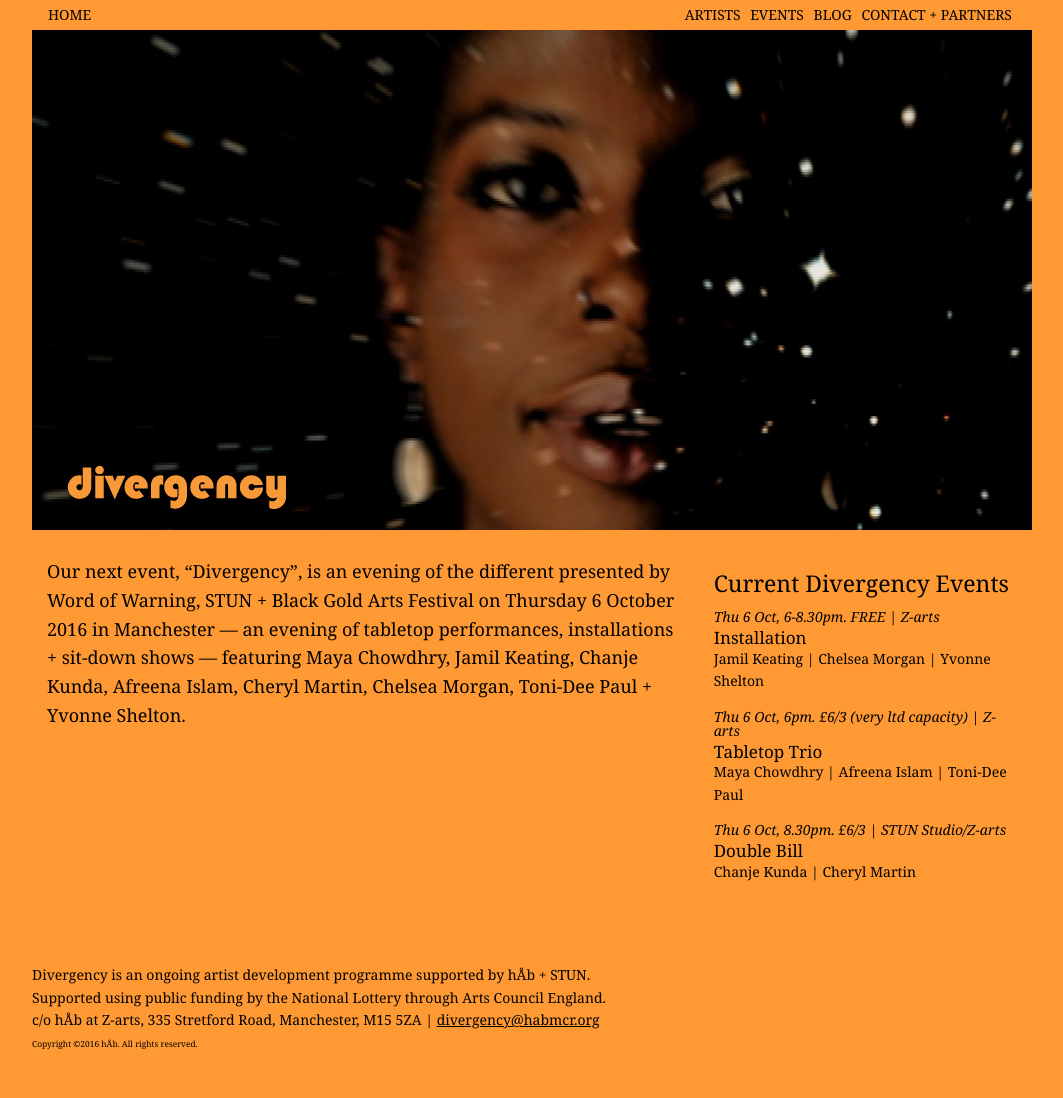
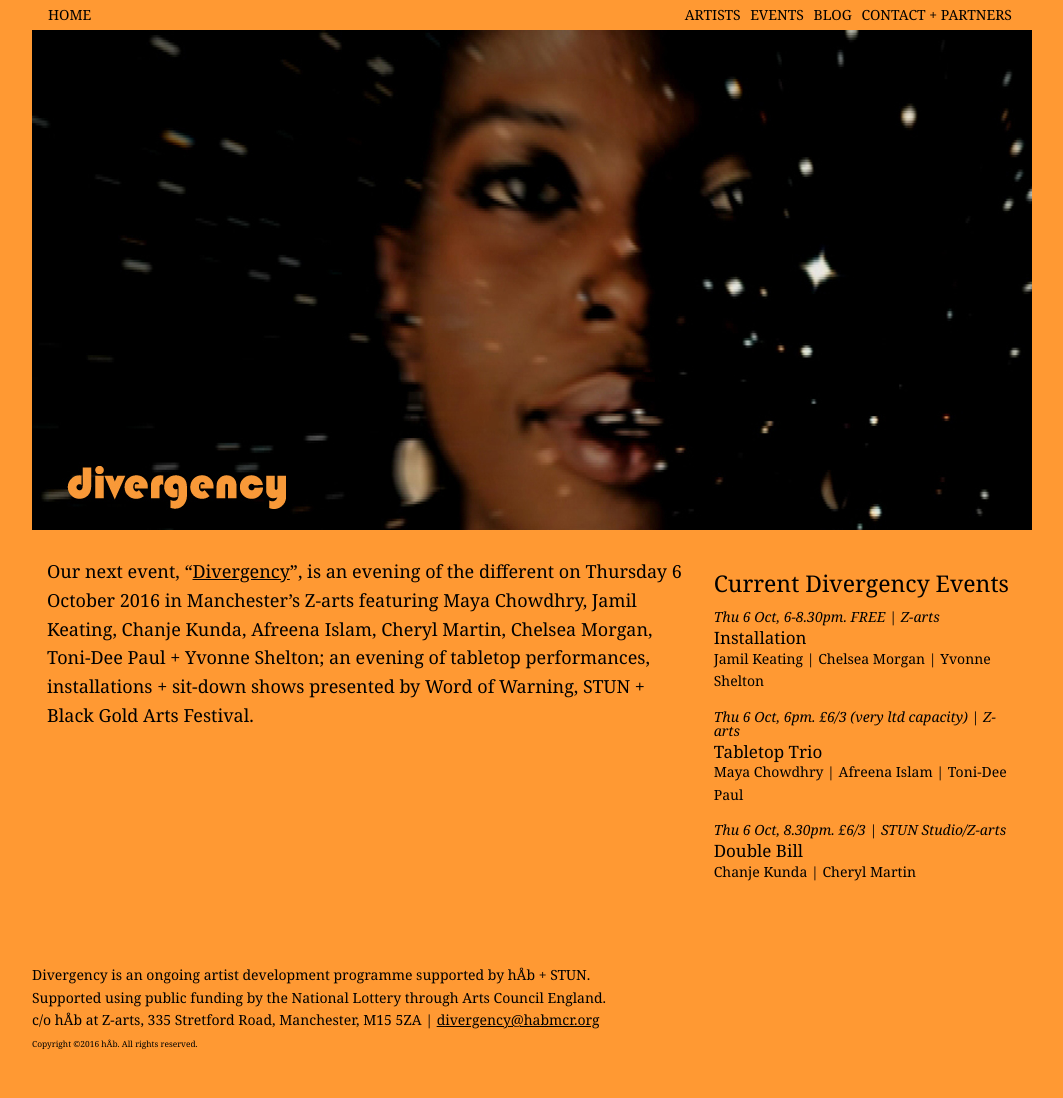
Before and after one commit to divergencymcr/divergencymcr.github.io, a Jekyll site: the page built from current/event/index.md, in a window 1280 px wide. Shown: the whole page, without its empty margins (108-1171 px from the left). Built offline with Jekyll 4.4.1, drawn with Linux system fonts in a browser that asks for light colours.

Commit message:
Update index.md

```diff
--- a/current/event/index.md
+++ b/current/event/index.md
@@ -6,4 +6,4 @@ rootpath: "../../"
 is_index: true
 
 ---
-Our next event, "Divergency", is an evening of the different presented by Word of Warning, STUN + Black Gold Arts Festival on Thursday 6 October 2016 in Manchester — an evening of tabletop performances, installations + sit-down shows — featuring Maya Chowdhry, Jamil Keating, Chanje Kunda, Afreena Islam, Cheryl Martin, Chelsea Morgan, Toni-Dee Paul + Yvonne Shelton.
+Our next event, "[Divergency](/current/event/divergency)", is an evening of the different on Thursday 6 October 2016 in Manchester's Z-arts featuring Maya Chowdhry, Jamil Keating, Chanje Kunda, Afreena Islam, Cheryl Martin, Chelsea Morgan, Toni-Dee Paul + Yvonne Shelton; an evening of tabletop performances, installations + sit-down shows presented by Word of Warning, STUN + Black Gold Arts Festival.
```
